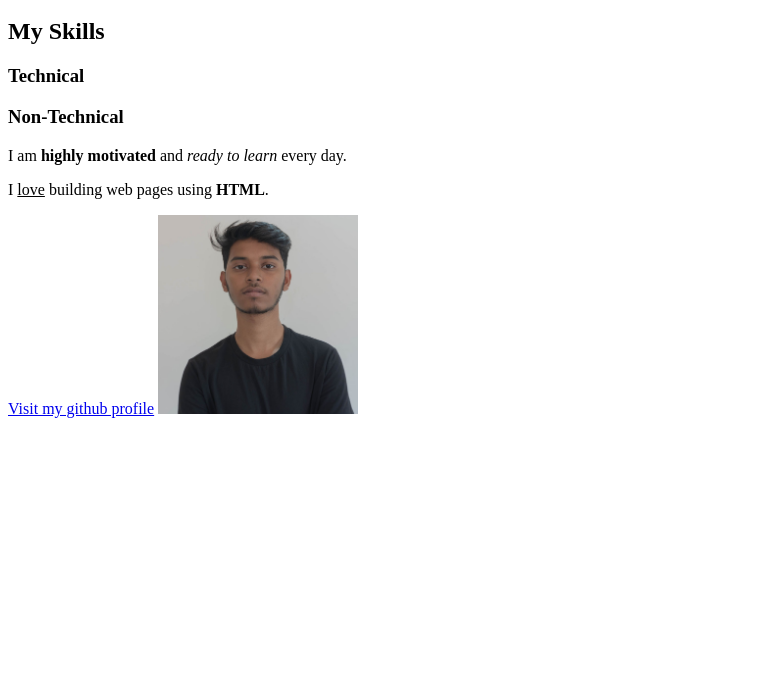
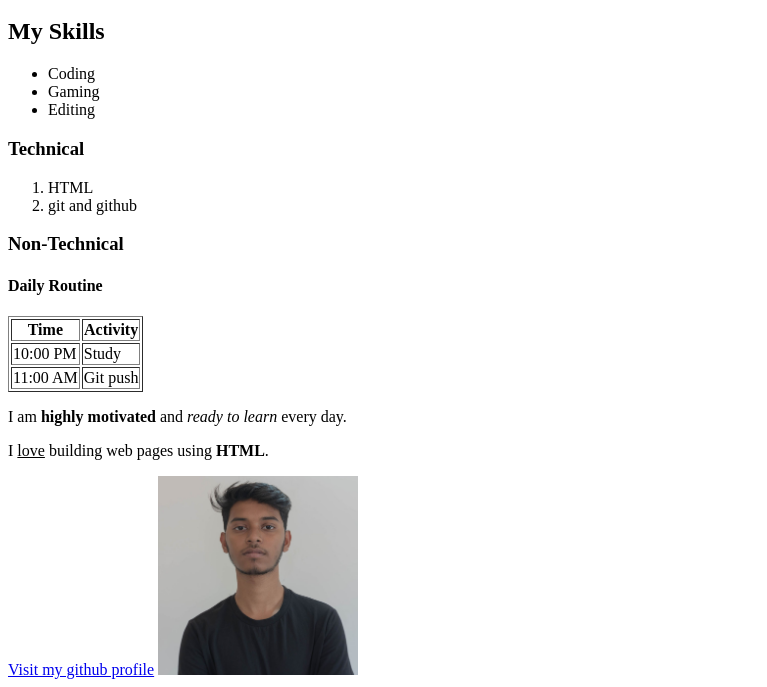
Before and after one commit to josh-a-bant/HTML-Journey, a plain HTML site: page index.html in a window 1280 px wide. Shown: the part 140-827 px from the top of the page, without its empty margins (0-767 px from the left). Before the commit the page ends 800 px from the top, so only its background shows below. Drawn offline with Linux system fonts and the light colour scheme.

Commit message:
add ol and ul lists, table

```diff
--- a/index.html
+++ b/index.html
@@ -13,8 +13,35 @@
     </p>
     <h1>About me</h1>
     <h2>My Skills</h2>
+    <ul>
+      <li>Coding</li>
+      <li>Gaming</li>
+      <li>Editing</li>
+    </ul>
+
     <h3>Technical</h3>
+    <ol>
+      <li>HTML</li>
+      <li>git and github</li>
+    </ol>
+
     <h3>Non-Technical</h3>
+
+    <h4>Daily Routine</h4>
+    <table border="1">
+      <tr>
+        <th>Time</th>
+        <th>Activity</th>
+      </tr>
+      <tr>
+        <td>10:00 PM</td>
+        <td>Study</td>
+      </tr>
+      <tr>
+        <td>11:00 AM</td>
+        <td>Git push</td>
+      </tr>
+    </table>
 
     <p>I am <b>highly motivated</b> and <i>ready to learn</i> every day.</p>
     <p>I <u>love</u> building web pages using <strong>HTML</strong>.</p>
```
